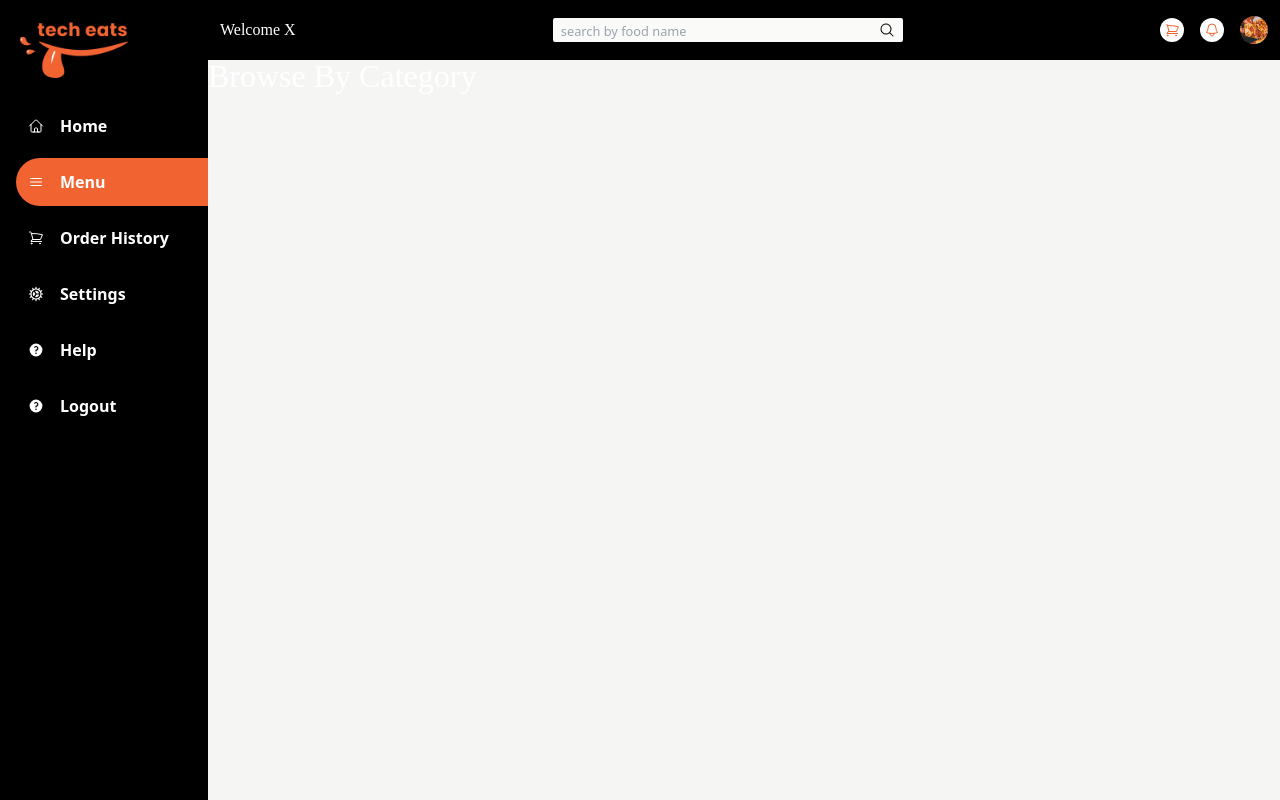
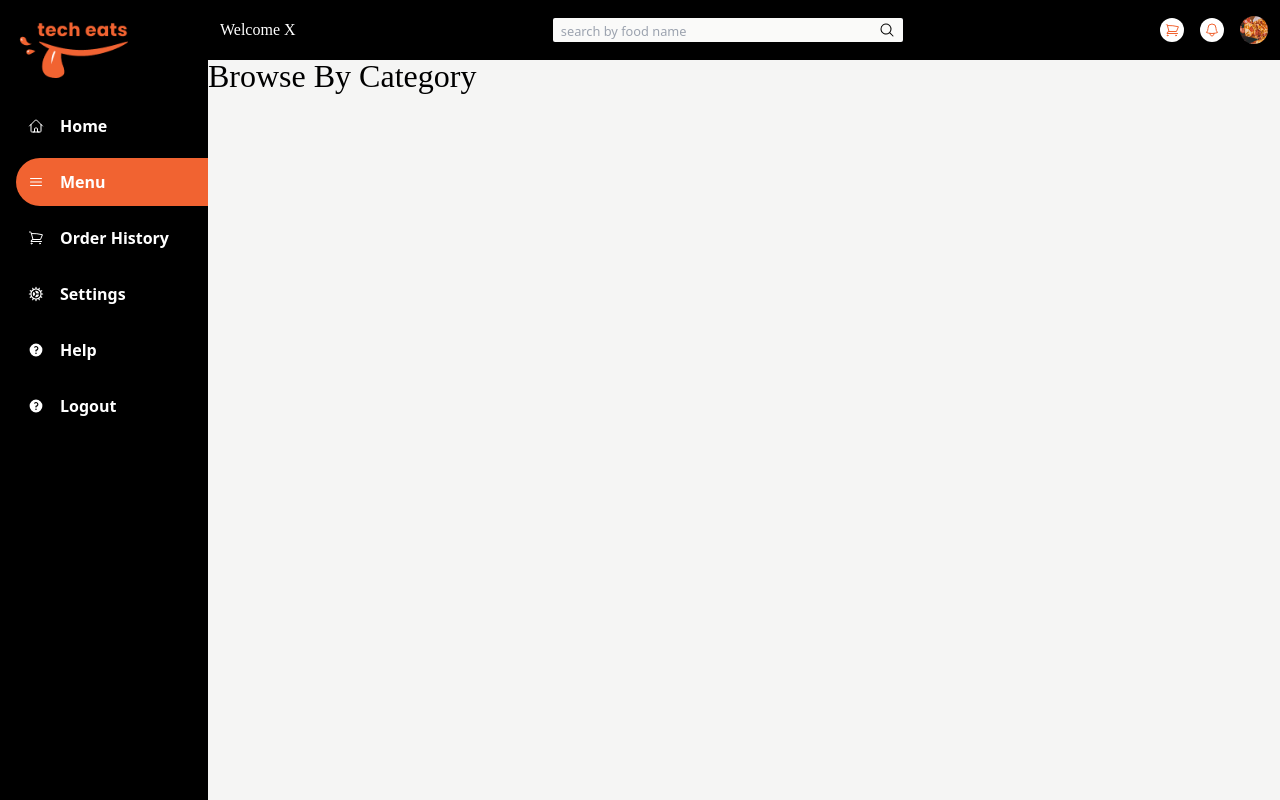
Before and after one commit to willybrown100/techeat, a React (Vite) app: page /applayout/appmenu in a window 1280 px wide. Built offline with nearby package versions, Linux system fonts and the light colour scheme.

Commit message:
upload images

```diff
--- a/src/components/Logo.jsx
+++ b/src/components/Logo.jsx
@@ -1,8 +1,10 @@
+import { Link } from "react-router-dom"
+
 function Logo() {
  return (
-  <div>
+  <Link to="/">
    <img src="/images/logo.png" alt="img" className="w-[7rem]"/>
-  </div>
+  </Link>
  )
 }
 
--- a/src/components/applayout/AppLayoutMenu.jsx
+++ b/src/components/applayout/AppLayoutMenu.jsx
@@ -3,7 +3,8 @@ import React from 'react'
 export default function AppLayoutMenu() {
   return (
     <div>
-      <h3>browse by category</h3>
+      <h3 className='text-black'>browse by category</h3>
+      <div></div>
 
     </div>
   )
```
Also changed, not shown: public/images/Frame 1171276984.png (added), public/images/inactive.jpg (added).
